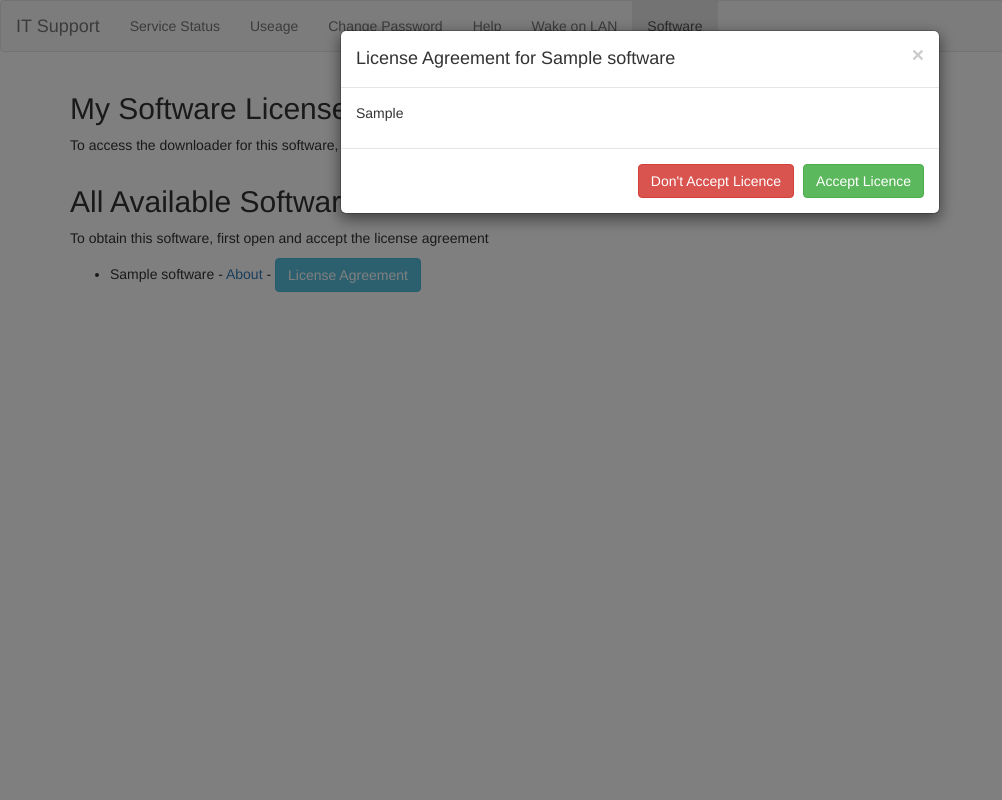
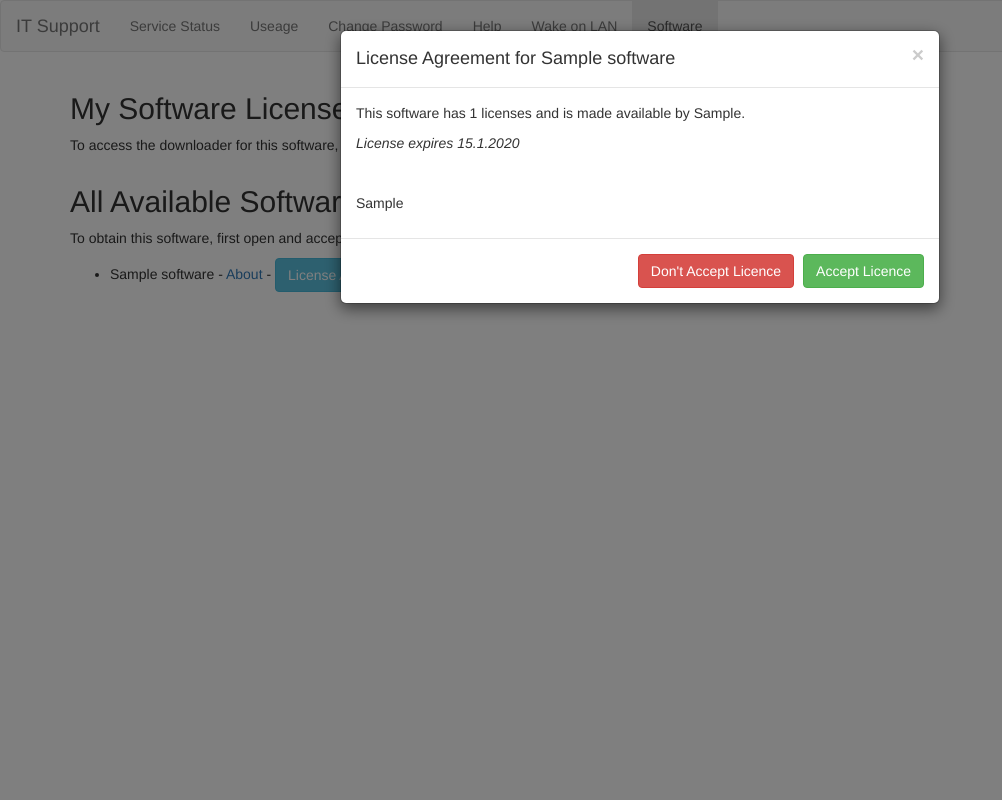
Before and after one commit to gwynethbradbury/itma, a Flask app: page /software in a window 1280 px wide, after a click on "License Agreement". Shown: the whole page, without its empty margins (0-1002 px from the left). Run offline with Flask 2, Linux system fonts and the light colour scheme; tables that the repository leaves empty hold one stand-in row (values such as "Sample post"); some libraries are stand-ins or nearby versions.

Commit message:
dev version ready, missing back end code

```diff
--- a/it_monitor_app/models.py
+++ b/it_monitor_app/models.py
@@ -3,7 +3,8 @@ from enum import Enum
 from time import strftime
 
 from sqlalchemy.orm import relationship
-from sqlalchemy.ext.hybrid import hybrid_property
+import datetime
+
 
 class Status(Enum):
     DOWN = 1
@@ -84,25 +85,64 @@ class software(db.Model):
     id = db.Column(db.Integer, primary_key=True)
     software_name = db.Column(db.String(70))
     link=db.Column(db.String(100))
-    licenselink=db.Column(db.String(100))
     downloadlink=db.Column(db.String(100))
     license=db.Column(db.Text())
+    #admin
+    license_expires=db.Column(db.Boolean,default=True)#is this a perpetual license
+    license_expiry_date=db.Column(db.DateTime)# when does the software license expire
+    license_renewal_date=db.Column(db.DateTime)# when does the software need to be renewed (sometimes before the exp date - this is for IT mgmt)
+    owner=db.Column(db.String(100), default="IT")# who owns the license? group or school?
+    count=db.Column(db.Integer,default=-1)#also determines type (site vs count)
+    explicit_approval_required=db.Column(db.Boolean,default=True)#true - generate support request, false - generate download link on mirror.ouce
+
 
     users = relationship("software_user",
                     secondary=user_license.__table__,
                     backref="softwares")
 
-    def __init__(self, sw_name,link="#",licenselink="#",downloadlink="#", license="no license text"):
+    def __init__(self, sw_name,link="#",downloadlink="#", license="no license text",lexpires=True,
+                 lexpiry=datetime.datetime.utcnow() + datetime.timedelta(days=(365)),
+                 lrenew=datetime.datetime.utcnow() + datetime.timedelta(days=(365)),
+                 owner="IT",count=-1,approve=False):
         self.software_name=sw_name
         self.link=link
-        self.licenselink=licenselink
         self.downloadlink=downloadlink
         self.license=license
+        self.license_expires = lexpires
+        self.license_expiry_date= lexpiry
+        self.license_renewal_date = lrenew
+        self.owner = owner
+        self.count = count
+        self.explicit_approval_required = approve
 
     def accepted_by_user(self,user):
         if user in self.users:
             return True
         return False
+
+    def is_available(self):
+        pass
+
+    def licence_type(self):
+        if self.count<0:
+            return 'site license'
+        else:
+            return '{} licenses avilable for this software'.format(self.count)
+
+    def __str__(self):
+        return 'id: {},\n' \
+               'software_name: {},\n' \
+               'link: {},\n' \
+               'downloadlink: {},\n' \
+               'license: {},\n' \
+               'ADMIN INFO:\n' \
+               'license_expires: {},\n' \
+               'license_expiry_date: {},\n' \
+               'license_renewal_date: {},\n' \
+               'owner: {},\n' \
+               'count: {},\n' \
+               'explicit_approval_required'.format(self.id ,self.software_name ,self.link,self.downloadlink,self.license,
+                                                   self.license_expires,self.license_expiry_date,self.license_renewal_date,self.owner,self.count,self.explicit_approval_required)
 
 
 class software_user(db.Model):
--- a/it_monitor_app/templates/software.html
+++ b/it_monitor_app/templates/software.html
@@ -9,7 +9,11 @@
         To access the downloader for this software, click the link
         <ul>
             {% for s in this_software_user.softwares %}
-                <li style="padding-top: 10px">{{ s.software_name }} - <a href="{{ s.downloadlink }}"><button class="btn btn-info">Download</button></a></li>
+                <li style="padding-top: 10px">
+                    {{ s.software_name }} -
+                    <a href="{{ url_for("request_software", sid=s.id, personal='True') }}"><button class="btn btn-info">Download for personal use</button></a>
+                    <a href="{{ url_for("request_software", sid=s.id, personal='False') }}"><button class="btn btn-info">Request install on OUCE machine</button></a>
+                </li>
             {% endfor %}
         </ul>
     </div>
@@ -23,7 +27,7 @@
                 <li style="padding-top: 10px">
                     {{ s.software_name }} - <a href="{{ s.link }}">About</a> -
                       <!-- Trigger the modal with a button -->
-                      <button type="button" class="btn btn-info" data-toggle="modal" data-target="#myModal{{ s.id }}">License Agreement</button>
+                    <button type="button" class="btn btn-info" data-toggle="modal" data-target="#myModal{{ s.id }}">License Agreement</button> - <i>{{ s.owner }} - Available until: {{ s.license_expiry_date.day }}.{{ s.license_expiry_date.month }}.{{ s.license_expiry_date.year }}</i>
                       <!-- Modal -->
                       <div class="modal fade" id="myModal{{ s.id }}" role="dialog">
                         <div class="modal-dialog">
@@ -35,10 +39,14 @@
                               <h4 class="modal-title">License Agreement for {{ s.software_name }}</h4>
                             </div>
                             <div class="modal-body">
+                              <p>This software has {% if s.count<0 %}a site license {% else %}{{ s.count }} licenses {% endif %} and is made available by {{ s.owner }}.</p>
+                              {% if s.license_expires %}<p><i>License expires {{ s.license_expiry_date.day }}.{{ s.license_expiry_date.month }}.{{ s.license_expiry_date.year }}</i></p>{% endif %}
+                            </div>
+                            <div class="modal-body">
                               <p>{{ s.license }}</p>
                             </div>
                             <div class="modal-footer">
-                                {% if s.accepted_by_user(this_software_user) %}Already accepted
+                                {% if s.accepted_by_user(this_software_user) %}Already accepted{% if s.license_expires %}, <i>expires {{ s.license_expiry_date.day }}.{{ s.license_expiry_date.month }}.{{ s.license_expiry_date.year }}</i>{% endif %}
                                 {% else %}
                                 <form action="{{ url_for("softwares", sid=s.id) }}" method="POST">
                                   <input type="submit" class="btn btn-danger"  name="license_agreement" value="Don't Accept Licence"/>
--- a/it_monitor_app/views.py
+++ b/it_monitor_app/views.py
@@ -76,10 +76,35 @@ def softwares():
             flash("License not accepted",category='error')
 
 
-
     return render_template('software.html',all_software=softwares, this_software_user=this_software_user)
 
+@app.route('/request_software')
+def request_software():
+    sid = request.args.get('sid')
+    sw = software.query.get_or_404(sid)
+    if sw.explicit_approval_required:
+        flash('Request made to OUCE IT from user {}'.format(software_user_id))
+        make_support_request_for_software(sid)
+    else:
+        if request.args.get('personal')=='True':
+            flash('Download started')
+            return redirect(sw.downloadlink)
+        else:
+            flash('Request made to OUCE IT from user {}'.format(software_user_id))
+            make_support_request_for_software(sid)
 
+    return redirect('/software')
+
+def make_support_request_for_software(sid):
+    sw = software.query.get_or_404(sid)
+    emailheader="Software installation request"
+    emailbody="Software installation requested by {} for software {}".format(software_user_id.capitalize(),sw.software_name)
+    if sw.explicit_approval_required:
+        emailbody=emailbody + " Explicit approval is required for this software.\n"
+    emailbody=emailbody + sw.__str__()
+
+    return
+    #todo: send the request
 
 @app.route('/help')
 def help():
```
